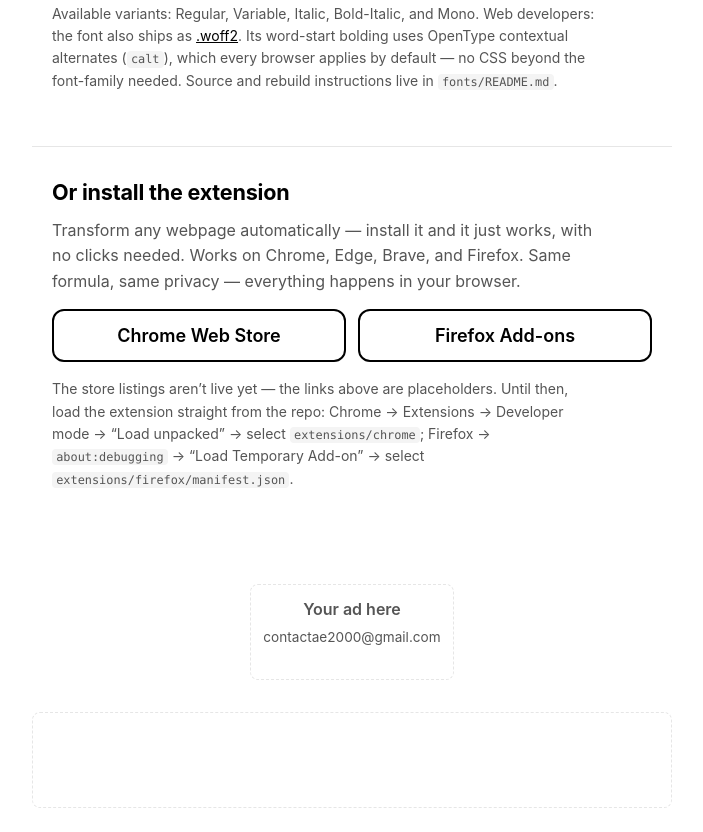
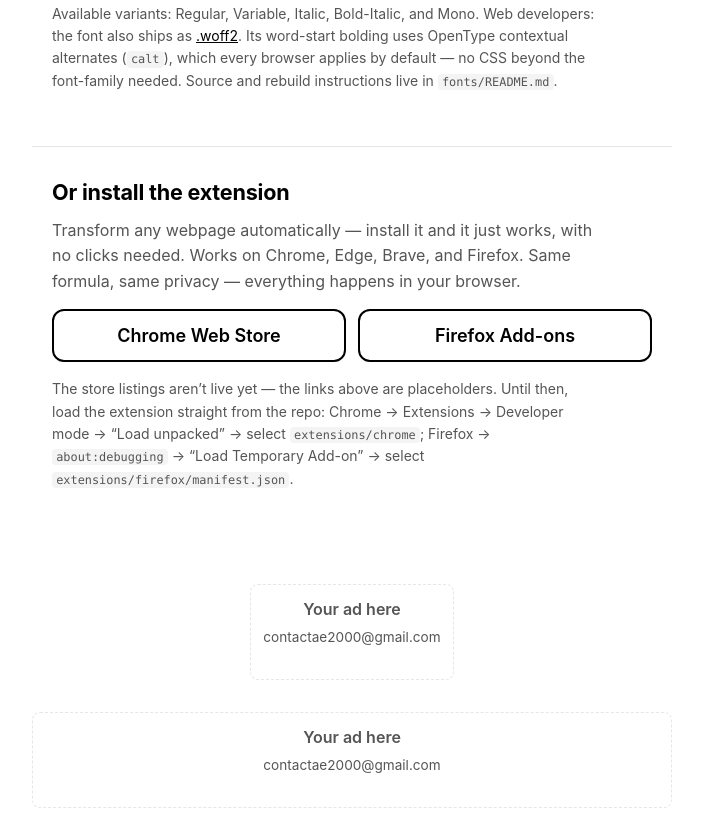
Before and after one commit to mrfentmen/neuroreader, a browser extension: page index.html in a window 1280 px wide. Shown: the part 1273-2105 px from the top of the page, without its empty margins (288-991 px from the left). Drawn offline with Linux system fonts and the light colour scheme.

Commit message:
add ad placeholder text to ad-banner

```diff
--- a/index.html
+++ b/index.html
@@ -831,7 +831,12 @@
     </div>
 
     <!-- Banner ad — the only ad placement, never over text being read. -->
-    <div id="ad-banner"><!-- Insert ad code here --></div>
+    <div id="ad-banner">
+      <div style="text-align: center; padding: 0.75rem; color: var(--muted)">
+        <p style="margin: 0 0 0.25rem; font-weight: 600">Your ad here</p>
+        <p style="margin: 0; font-size: 0.85rem">contactae2000@gmail.com</p>
+      </div>
+    </div>
 
     <!-- The formula engine: minified to protect the Variable Fixation Formula. -->
     <script src="formula.min.js"></script>
```
